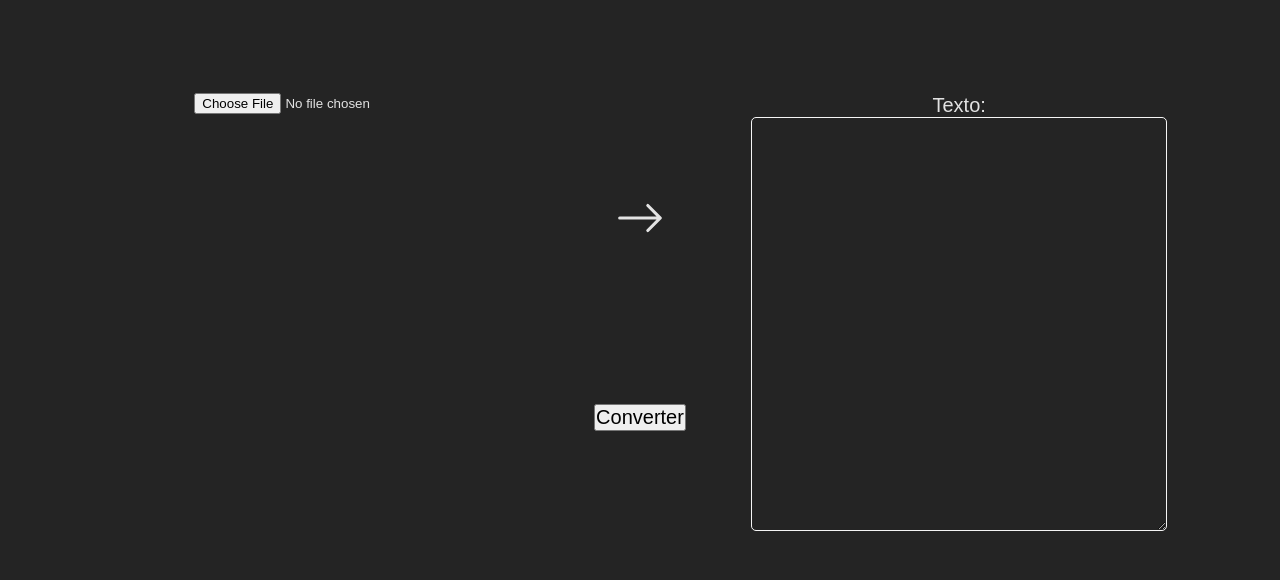
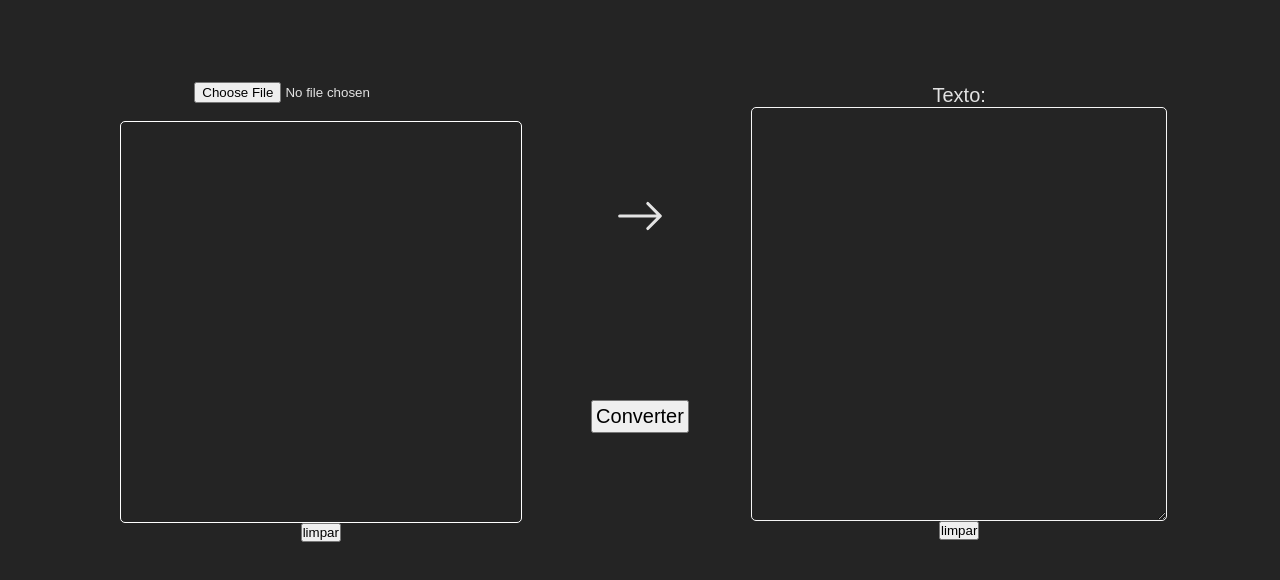
Before and after one commit to vitor-navarro/conversorImagemTexto, a React (Vite) app: page / in a window 1280 px wide. Shown: the top 580 px of the page. Built offline with nearby package versions, Linux system fonts and the light colour scheme.

Commit message:
Adicionando utiliyBar

```diff
--- a/src/App.tsx
+++ b/src/App.tsx
@@ -1,6 +1,8 @@
 import { BsArrowRight, BsFillArrowDownSquareFill } from 'react-icons/bs'
 import { AiOutlineLoading } from 'react-icons/ai'
 import { useState, useEffect } from 'react'
+import UtilityBar from './components/utiliyBar';
+
 import Tesseract from 'tesseract.js';
 import './App.css'
 import './styles.css'
@@ -131,6 +133,7 @@ function App() {
       <div className='div-url'>{url && (
         <img className="fixed-size-img" src={url} alt="image" />
       )}</div>
+      <UtilityBar set={setTextConverted}></UtilityBar>
     </div>
     <div className='div2'>
         {isConverting ? (
@@ -147,7 +150,8 @@ function App() {
 
     <div className='div3'>
       <label className='label-titulo'>Texto:</label>
-      <textarea value={textConverted}></textarea>
+      <textarea value={textConverted} onChange={(event) => setTextConverted(event.target.value)}></textarea>
+      <UtilityBar set={setTextConverted}></UtilityBar>
     </div>
 </div>
 )}
--- /dev/null
+++ b/src/components/utiliyBar.tsx
@@ -0,0 +1,15 @@
+import React from 'react';
+import ReactDom from 'react-dom';
+
+interface UtilityBarProps{
+    set: (text: string) => void;
+}
+
+function UtilityBar({ set } : UtilityBarProps){
+    return(
+        <button onClick={(event) => set('') }>limpar</button>
+    );
+
+}
+
+export default UtilityBar
--- a/src/styles.css
+++ b/src/styles.css
@@ -22,6 +22,7 @@
 
 .div2 button{
   font-size: 20px;
+  padding: 5%;
 }
 
 
@@ -29,11 +30,14 @@
   width: 100%;
   height: 100%;
   object-fit: contain;
+
 }
 
 .div-url{
   width: 50vh;
   height: 50vh;
+  border: solid white 1px;
+  border-radius: 5px;
 }
 
 .label-titulo{
```
